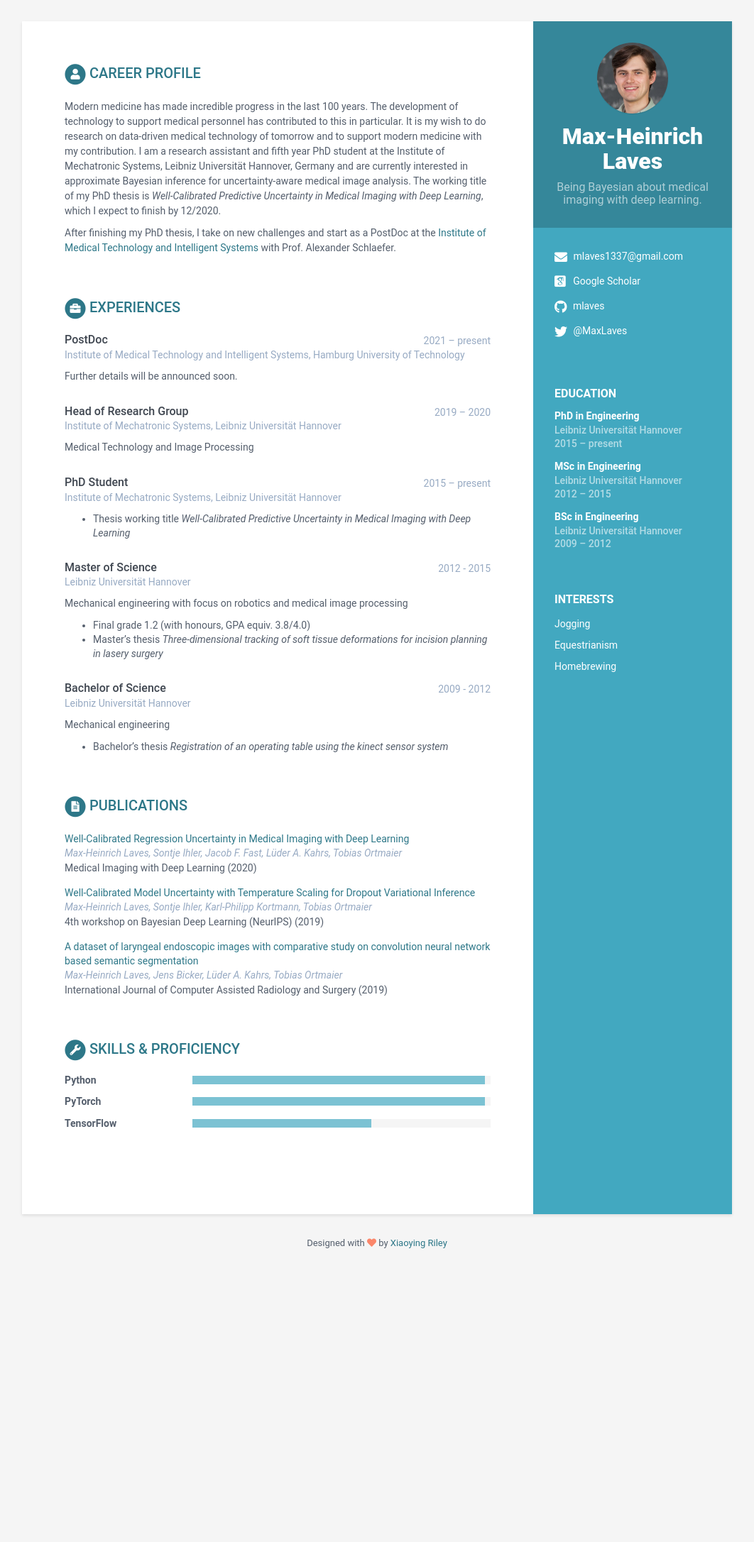
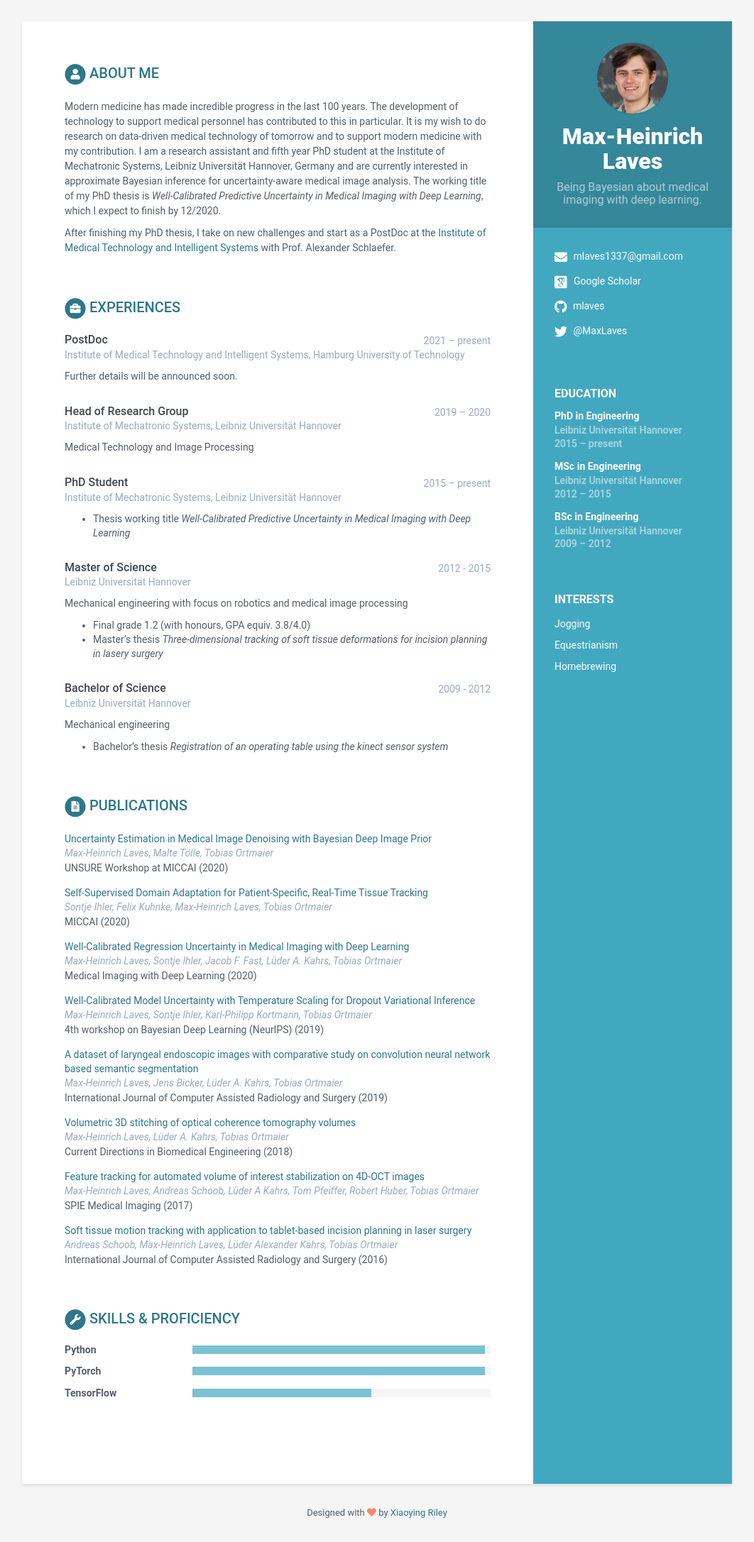
Before and after one commit to mlaves/mlaves.github.io, a Jekyll site: the page built from index.html, in a window 1280 px wide. Shown: the whole page at 71% size, without its empty margins (109-1171 px from the left). Built offline with Jekyll 4.4.1, drawn with Linux system fonts in a browser that asks for light colours; some web fonts are replaced; before the commit the page ends 1793 px from its top, so only the background shows below that.

Commit message:
added more publications and pictures to interests and

```diff
--- a/_data/data.yml
+++ b/_data/data.yml
@@ -38,13 +38,13 @@ sidebar:
         link:
 
       - item: Equestrianism
-        link:
+        link: "/assets/images/manni.jpg"
 
       - item: Homebrewing
-        link:
+        link: "/assets/images/homebrew.jpg"
 
 career-profile:
-    title: Career Profile
+    title: About me
     summary: |
       Modern medicine has made incredible progress in the last 100 years. The development of technology to support medical personnel has contributed to this in particular. It is my wish to do research on data-driven medical technology of tomorrow and to support modern medicine with my contribution. I am a research assistant and fifth year PhD student at the Institute of Mechatronic Systems, Leibniz Universität Hannover, Germany and are currently interested in approximate Bayesian inference for uncertainty-aware medical image analysis. The working title of my PhD thesis is *Well-Calibrated Predictive Uncertainty in Medical Imaging with Deep Learning*, which I expect to finish by 12/2020.
 
@@ -107,6 +107,16 @@ publications:
     title: Publications
 #    intro: A non-exhaustive list of recent publications
     papers:
+      - title: Uncertainty Estimation in Medical Image Denoising with Bayesian Deep Image Prior
+        link: "https://link.springer.com/chapter/10.1007/978-3-030-60365-6_9"
+        authors: Max-Heinrich Laves, Malte Tölle, Tobias Ortmaier
+        conference: UNSURE Workshop at MICCAI
+        year: 2020
+      - title: Self-Supervised Domain Adaptation for Patient-Specific, Real-Time Tissue Tracking
+        link: "https://link.springer.com/chapter/10.1007/978-3-030-59716-0_6"
+        authors: Sontje Ihler, Felix Kuhnke, Max-Heinrich Laves, Tobias Ortmaier
+        conference: MICCAI
+        year: 2020
       - title: Well-Calibrated Regression Uncertainty in Medical Imaging with Deep Learning
         link: "http://proceedings.mlr.press/v121/laves20a.html"
         authors: Max-Heinrich Laves, Sontje Ihler, Jacob F. Fast, Lüder A. Kahrs, Tobias Ortmaier
@@ -122,6 +132,21 @@ publications:
         authors: Max-Heinrich Laves, Jens Bicker, Lüder A. Kahrs, Tobias Ortmaier
         conference: International Journal of Computer Assisted Radiology and Surgery
         year: 2019
+      - title: Volumetric 3D stitching of optical coherence tomography volumes
+        link: "https://www.degruyter.com/view/journals/cdbme/4/1/article-p327.xml"
+        authors: Max-Heinrich Laves, Lüder A. Kahrs, Tobias Ortmaier
+        conference: Current Directions in Biomedical Engineering
+        year: 2018
+      - title: Feature tracking for automated volume of interest stabilization on 4D-OCT images
+        link: "https://www.spiedigitallibrary.org/conference-proceedings-of-spie/10135/101350W/Feature-tracking-for-automated-volume-of-interest-stabilization-on-4D/10.1117/12.2255090.short?SSO=1"
+        authors: Max-Heinrich Laves, Andreas Schoob, Lüder A Kahrs, Tom Pfeiffer, Robert Huber, Tobias Ortmaier
+        conference: SPIE Medical Imaging
+        year: 2017
+      - title: Soft tissue motion tracking with application to tablet-based incision planning in laser surgery
+        link: "https://link.springer.com/article/10.1007/s11548-016-1420-5"
+        authors: Andreas Schoob, Max-Heinrich Laves, Lüder Alexander Kahrs, Tobias Ortmaier
+        conference: International Journal of Computer Assisted Radiology and Surgery
+        year: 2016
 
 skills:
     title: Skills &amp; Proficiency
--- a/_includes/interests.html
+++ b/_includes/interests.html
@@ -10,7 +10,7 @@
     {% for interest in interests %}
 
       {% if interest.link %}
-      <li><a href="{{ interest.link }}">{{ interest.item }}</a></li>
+      <li><a href="{{ interest.link }}" target="_blank">{{ interest.item }}</a></li>
       {% else %}
       <li>{{ interest.item }}</li>
       {% endif %}
--- a/_sass/_base.scss
+++ b/_sass/_base.scss
@@ -86,8 +86,8 @@ p {
             vertical-align: middle;
         }
         .ai {
-            margin-right: 7px;
-            font-size: 18px;
+            margin-right: 6px;
+            font-size: 20px;
             vertical-align: middle;
         }
         li {
```
Also changed, not shown: assets/images/homebrew.jpg (added), assets/images/manni.jpg (added).
